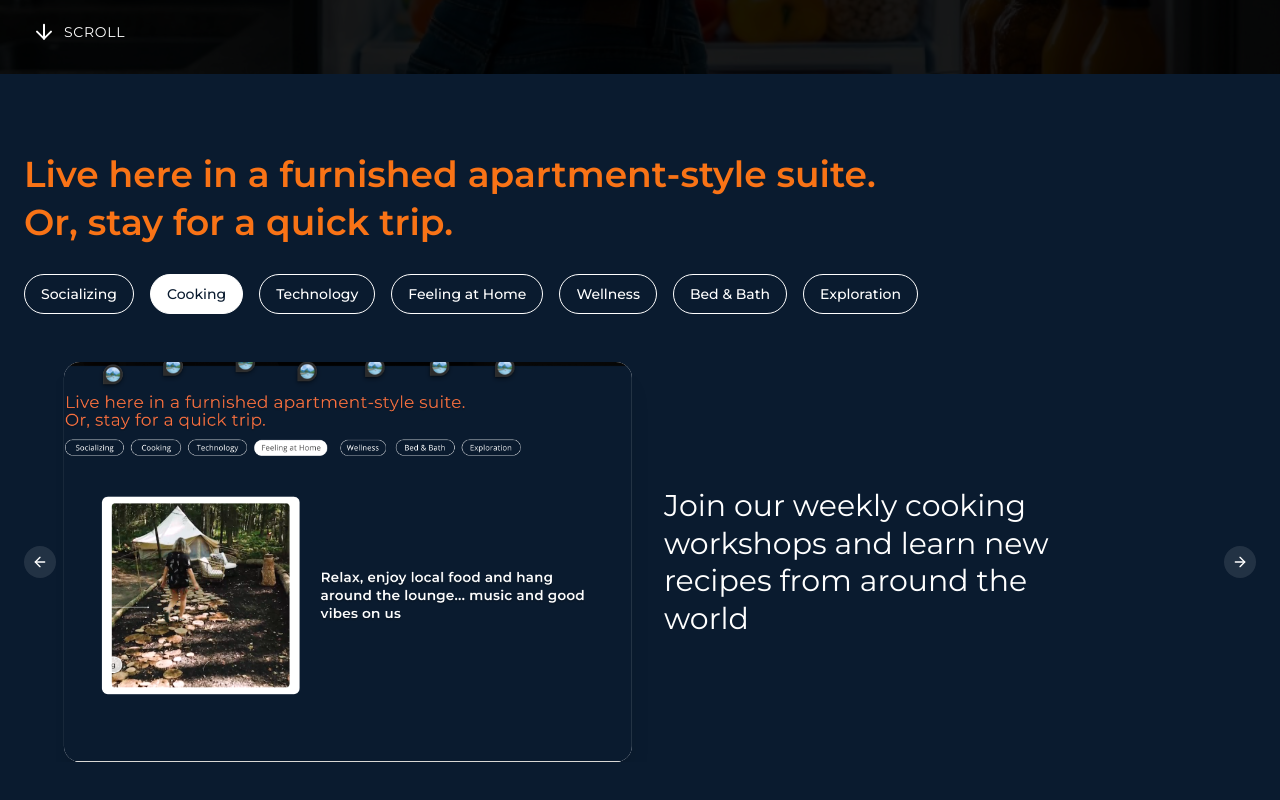
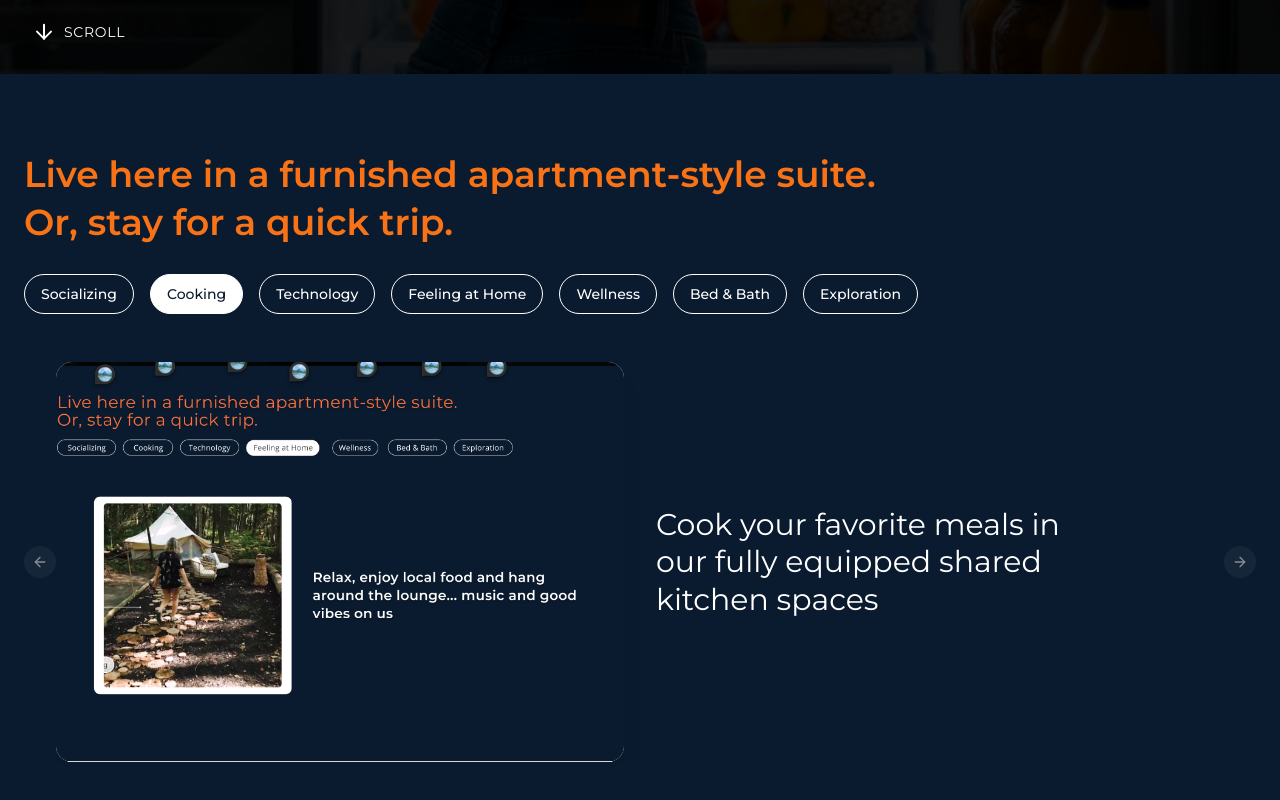
Before and after one commit to Gere0399/parkrise-official, a React (Vite) app: page / in a window 1280 px wide. Shown: the part 726-1526 px from the top of the page. Built offline with nearby package versions, Linux system fonts and the light colour scheme.

Commit message:
Remove Text Rotation in Slides
Updated the ContentSection component to display a single text per slide instead of rotating between multiple texts. This change simplifies the user experience by ensuring that only one message is shown at a time.
[skip gpt_engineer]

```diff
--- a/src/components/ContentSection.tsx
+++ b/src/components/ContentSection.tsx
@@ -14,76 +14,34 @@ const tags = [
 ];
 
 const slideContent = {
-  "Socializing": [
-    {
+  "Socializing": {
     image: "/lovable-uploads/adefe335-6086-47b1-8a67-f2081617da94.png",
     text: "Relax, enjoy local food and hang around the lounge... music and good vibes on us"
   },
-    {
-      image: "/lovable-uploads/d5f82026-7671-4842-8dff-35fd2dec6b34.png",
-      text: "Connect with fellow travelers in our communal spaces designed for memorable moments"
-    }
-  ],
-  "Cooking": [
-    {
+  "Cooking": {
     image: "/lovable-uploads/adefe335-6086-47b1-8a67-f2081617da94.png",
     text: "Cook your favorite meals in our fully equipped shared kitchen spaces"
   },
-    {
-      image: "/lovable-uploads/d5f82026-7671-4842-8dff-35fd2dec6b34.png",
-      text: "Join our weekly cooking workshops and learn new recipes from around the world"
-    }
-  ],
-  "Technology": [
-    {
+  "Technology": {
     image: "/lovable-uploads/adefe335-6086-47b1-8a67-f2081617da94.png",
     text: "Stay connected with high-speed WiFi and smart home features throughout"
   },
-    {
-      image: "/lovable-uploads/d5f82026-7671-4842-8dff-35fd2dec6b34.png",
-      text: "Work remotely from our tech-enabled co-working spaces"
-    }
-  ],
-  "Feeling at Home": [
-    {
+  "Feeling at Home": {
     image: "/lovable-uploads/adefe335-6086-47b1-8a67-f2081617da94.png",
     text: "Experience the comfort of home with our thoughtfully designed living spaces"
   },
-    {
-      image: "/lovable-uploads/d5f82026-7671-4842-8dff-35fd2dec6b34.png",
-      text: "Personalize your space with our flexible furnishing options"
-    }
-  ],
-  "Wellness": [
-    {
+  "Wellness": {
     image: "/lovable-uploads/adefe335-6086-47b1-8a67-f2081617da94.png",
     text: "Maintain your fitness routine in our 24/7 wellness center"
   },
-    {
-      image: "/lovable-uploads/d5f82026-7671-4842-8dff-35fd2dec6b34.png",
-      text: "Join our yoga and meditation sessions for mind-body balance"
-    }
-  ],
-  "Bed & Bath": [
-    {
+  "Bed & Bath": {
     image: "/lovable-uploads/adefe335-6086-47b1-8a67-f2081617da94.png",
     text: "Premium bedding and luxurious bath amenities for ultimate comfort"
   },
-    {
-      image: "/lovable-uploads/d5f82026-7671-4842-8dff-35fd2dec6b34.png",
-      text: "Spacious bathrooms with modern fixtures and rainfall showers"
-    }
-  ],
-  "Exploration": [
-    {
+  "Exploration": {
     image: "/lovable-uploads/adefe335-6086-47b1-8a67-f2081617da94.png",
     text: "Discover local attractions with our curated city guides"
-    },
-    {
-      image: "/lovable-uploads/d5f82026-7671-4842-8dff-35fd2dec6b34.png",
-      text: "Join our guided tours and explore the neighborhood like a local"
   }
-  ]
 };
 
 export const ContentSection = () => {
@@ -170,24 +128,22 @@ export const ContentSection = () => {
           }}
         >
           <CarouselContent>
-            {slideContent[activeTag].map((slide, index) => (
-              <CarouselItem key={index}>
+            <CarouselItem>
               <div className="grid grid-cols-2 gap-8">
                 <div className="bg-white rounded-2xl overflow-hidden shadow-xl">
                   <img
-                      src={slide.image}
+                    src={slideContent[activeTag].image}
                     alt="Experience"
                     className="w-full h-[400px] object-cover"
                   />
                 </div>
                 <div className="flex items-center">
                   <p className="text-3xl text-white leading-tight max-w-[80%]">
-                      {slide.text}
+                    {slideContent[activeTag].text}
                   </p>
                 </div>
               </div>
             </CarouselItem>
-            ))}
           </CarouselContent>
           <CarouselPrevious className="left-0 bg-white/10 hover:bg-white/20 border-none text-white" />
           <CarouselNext className="right-0 bg-white/10 hover:bg-white/20 border-none text-white" />
```
Lines whose indentation alone changed are shown as unchanged.
